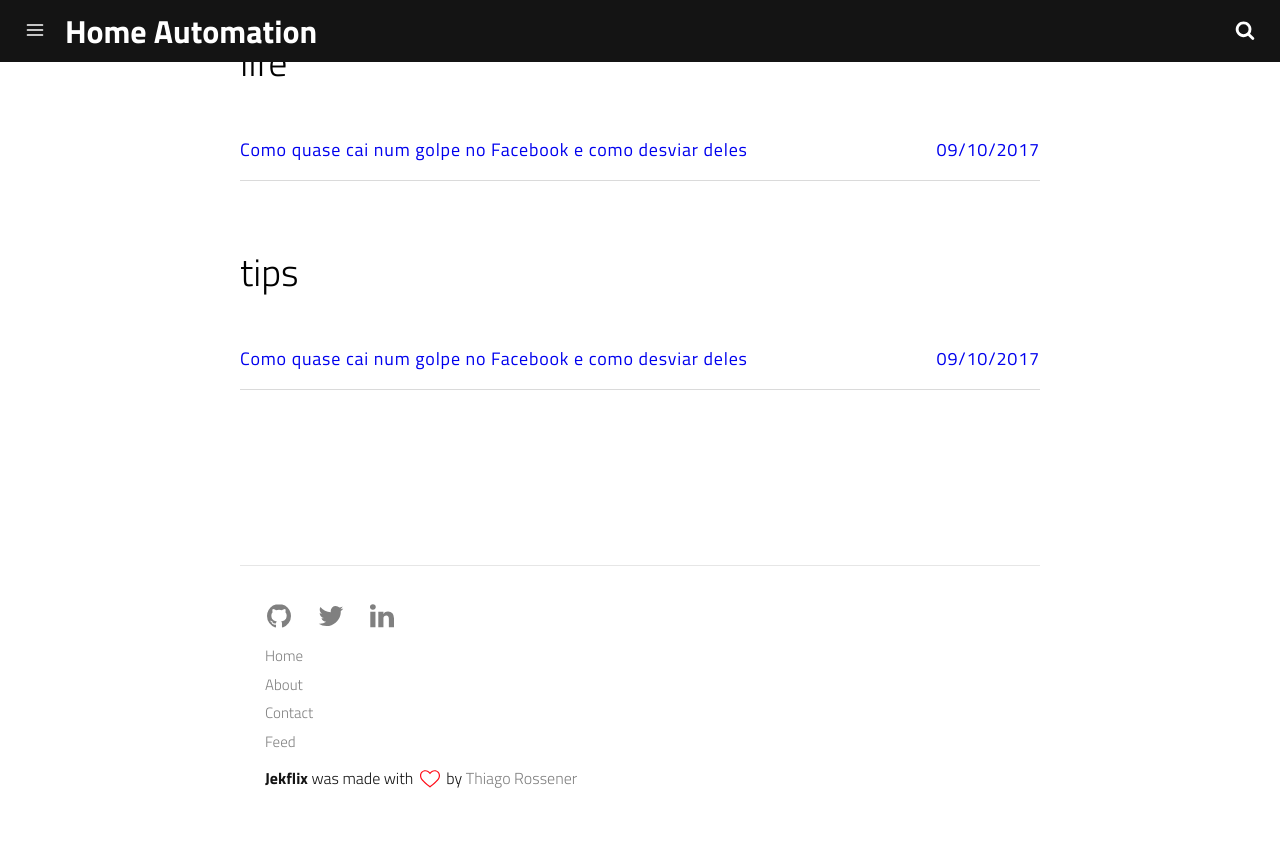
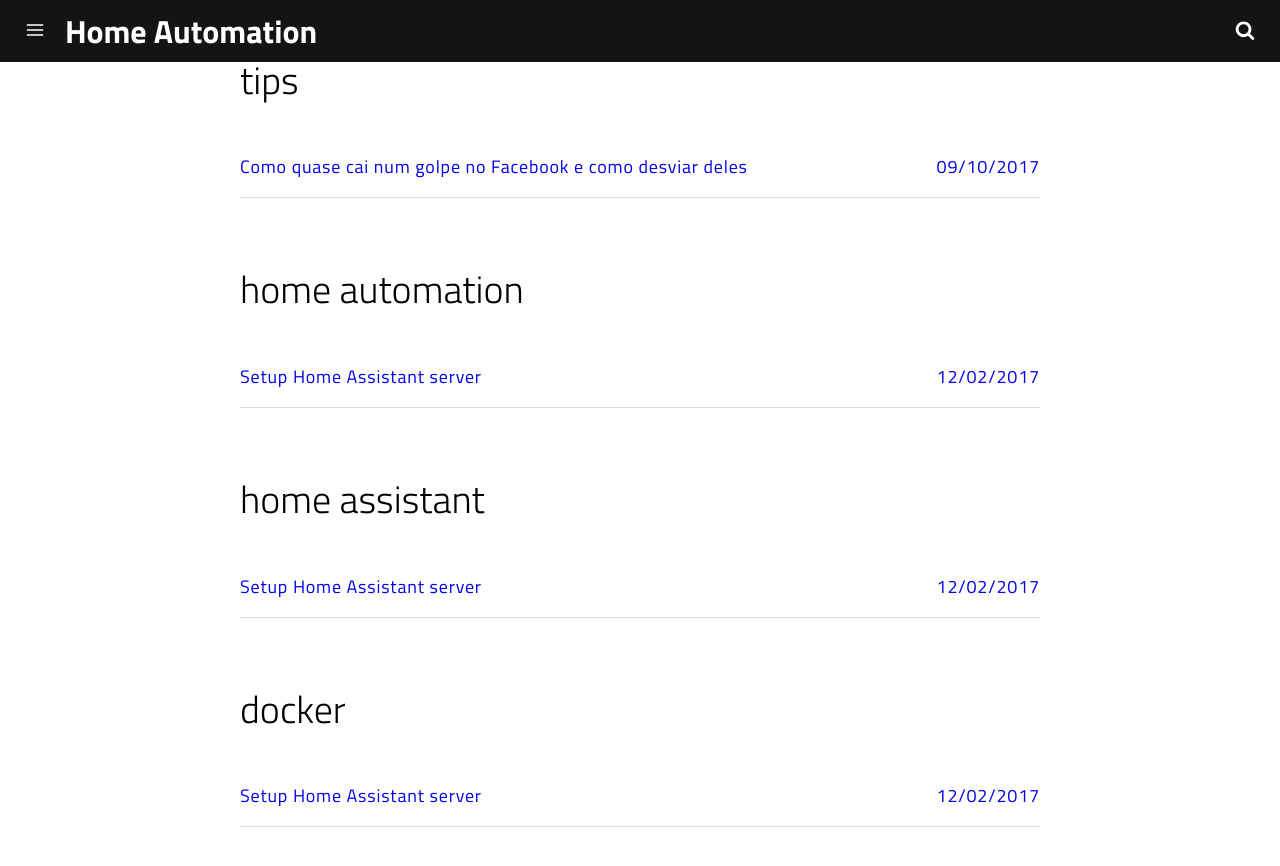
Before and after one commit to JoniR/home-automation, a Jekyll site: the page built from tags.html, in a window 1280 px wide and 900 px high, scrolled down 4163 px. Shown: the top 866 px of the window. Built offline with Jekyll 4.4.1, drawn with Linux system fonts in a browser that asks for light colours; before the commit the page ends 4990 px from its top, so only the background shows below that; some of the changed text lies outside the part shown.

Commit message:
fixed tags

```diff
--- a/_posts/2017-12-02-setup-hass.md
+++ b/_posts/2017-12-02-setup-hass.md
@@ -6,13 +6,17 @@ image: 'https://inventability.net/assets/pics/posts/tips/feature/hass.png'
 description: Home Assistant docker installation to Ubuntu server
 category: 'blog'
 tags:
-- jekyll
-- wordpress
-- blog
+- home automation
+- home assistant
+- docker
 twitter_text: Home Assistant docker installation to Ubuntu server.
 introduction: Home Assistant docker installation to Ubuntu server.
 ---
 ## Home Assistant
+
+Home Assistant is full featured home automation platform running on different platforms. I have setup own Ubuntu server on my home to run this. You can find quite lot of information from the internet about the Home Assistant.
+
+This blog is my worklog about adventure on Home Assistant.
 
 Docker installation is based on this blog: [http://philhawthorne.com/installing-home-assistant-io-on-a-synology-diskstation-nas/](http://philhawthorne.com/installing-home-assistant-io-on-a-synology-diskstation-nas/)
 
```
